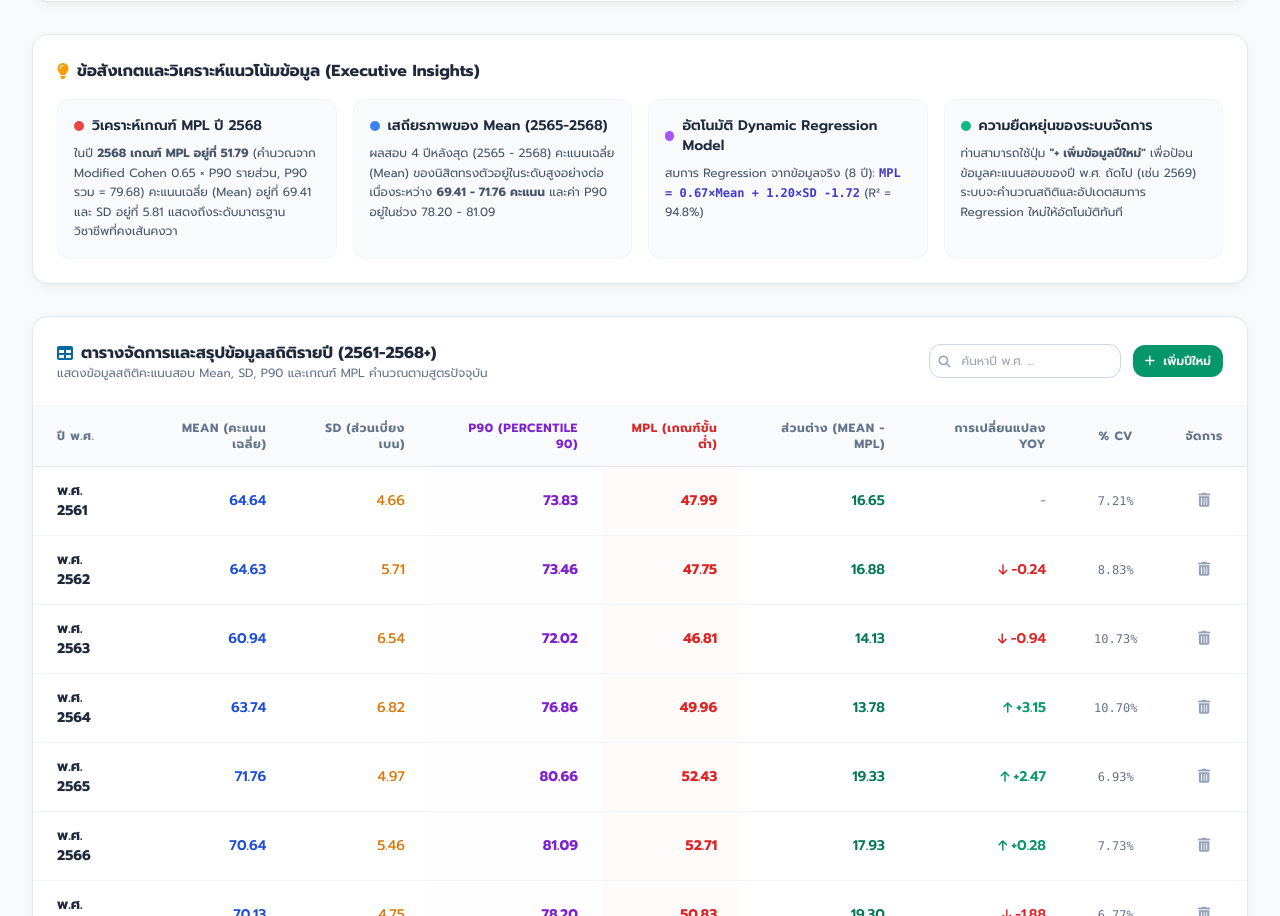
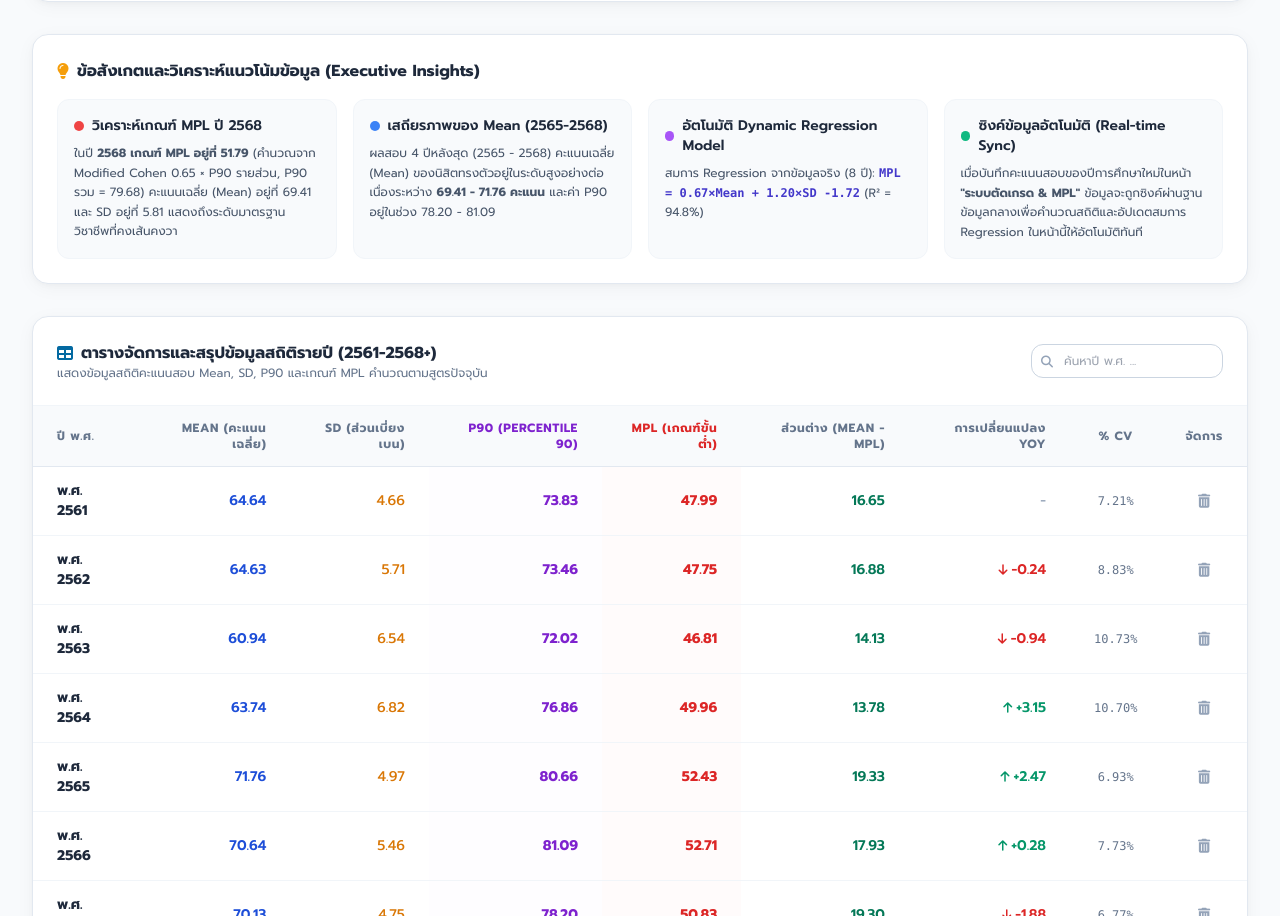
Before and after one commit to apirukw-ai/education, a plain HTML site: page index.html in a window 1280 px wide. Shown: the part 1118-2034 px from the top of the page. Drawn offline with nearby package versions, Linux system fonts and the light colour scheme; no server answers.

Commit message:
Add files via upload

```diff
--- a/index.html
+++ b/index.html
@@ -295,10 +295,10 @@
                 <div class="p-4 bg-slate-50 rounded-xl border border-slate-100 space-y-2">
                     <div class="font-semibold text-slate-800 flex items-center gap-2">
                         <span class="w-2.5 h-2.5 rounded-full bg-emerald-500"></span>
-                        ความยืดหยุ่นของระบบจัดการ
+                        ซิงค์ข้อมูลอัตโนมัติ (Real-time Sync)
                     </div>
                     <p class="text-xs leading-relaxed text-slate-600">
-                        ท่านสามารถใช้ปุ่ม <strong>"+ เพิ่มข้อมูลปีใหม่"</strong> เพื่อป้อนข้อมูลคะแนนสอบของปี พ.ศ. ถัดไป (เช่น 2569) ระบบจะคำนวณสถิติและอัปเดตสมการ Regression ใหม่ให้อัตโนมัติทันที
+                        เมื่อบันทึกคะแนนสอบของปีการศึกษาใหม่ในหน้า <strong>"ระบบตัดเกรด &amp; MPL"</strong> ข้อมูลจะถูกซิงค์ผ่านฐานข้อมูลกลางเพื่อคำนวณสถิติและอัปเดตสมการ Regression ในหน้านี้ให้อัตโนมัติทันที
                     </p>
                 </div>
             </div>
@@ -319,9 +319,6 @@
                         <input type="text" id="table-search" onkeyup="filterTable()" placeholder="ค้นหาปี พ.ศ. ..." class="w-full text-xs border border-slate-300 rounded-xl px-3 py-2 pl-8 focus:outline-none focus:ring-2 focus:ring-medical-500">
                         <i class="fa-solid fa-magnifying-glass absolute left-2.5 top-2.5 text-slate-400 text-xs"></i>
                     </div>
-                    <button onclick="openAddModal()" class="whitespace-nowrap px-3 py-2 bg-emerald-600 text-white rounded-xl text-xs font-semibold hover:bg-emerald-700 transition">
-                        <i class="fa-solid fa-plus mr-1"></i> เพิ่มปีใหม่
-                    </button>
                 </div>
             </div>
 
@@ -957,7 +954,7 @@
             tbody.innerHTML = '';
 
             if (masterData.length === 0) {
-                tbody.innerHTML = `<tr><td colspan="9" class="text-center py-8 text-slate-400 text-xs">ไม่มีข้อมูลสถิติในระบบ กดปุ่ม "+ เพิ่มปีใหม่" หรือ "รีเซ็ตตั้งต้น"</td></tr>`;
+                tbody.innerHTML = `<tr><td colspan="9" class="text-center py-8 text-slate-400 text-xs">ไม่มีข้อมูลสถิติในระบบ</td></tr>`;
                 return;
             }
 
```
